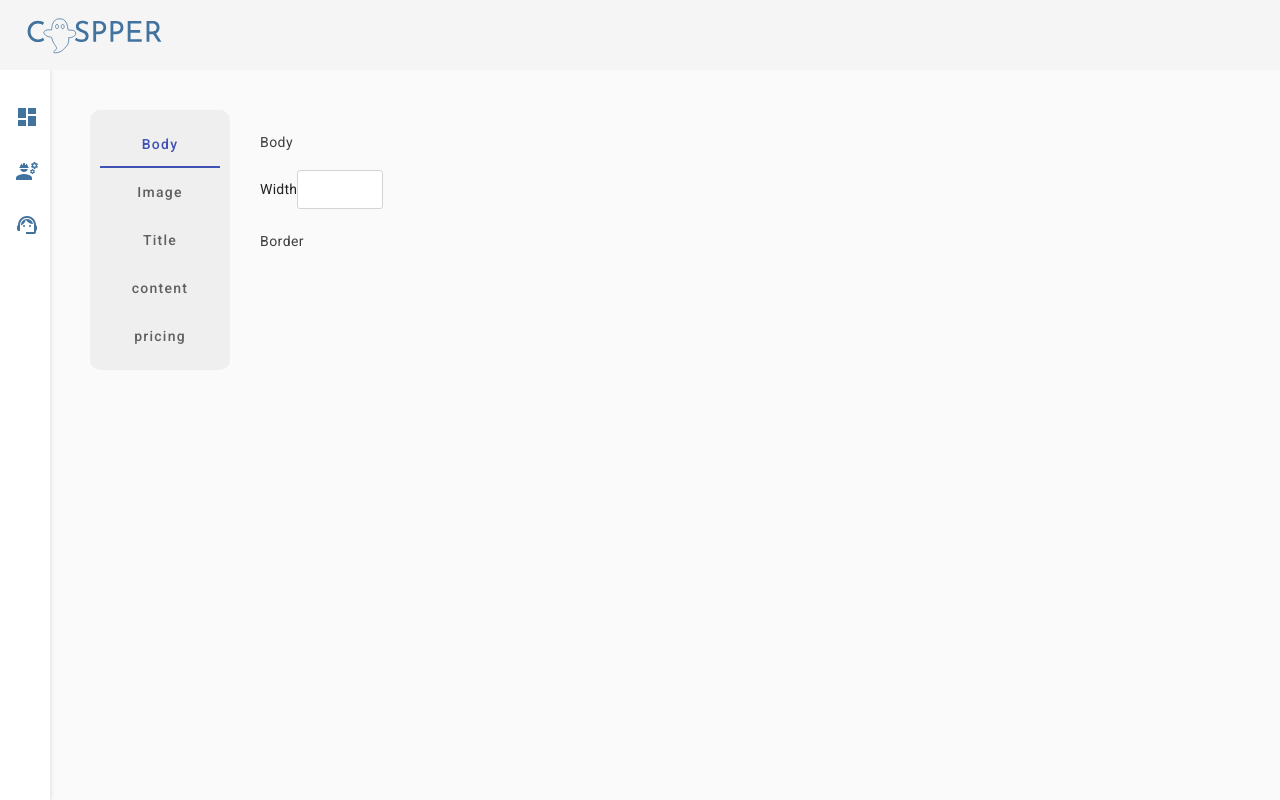
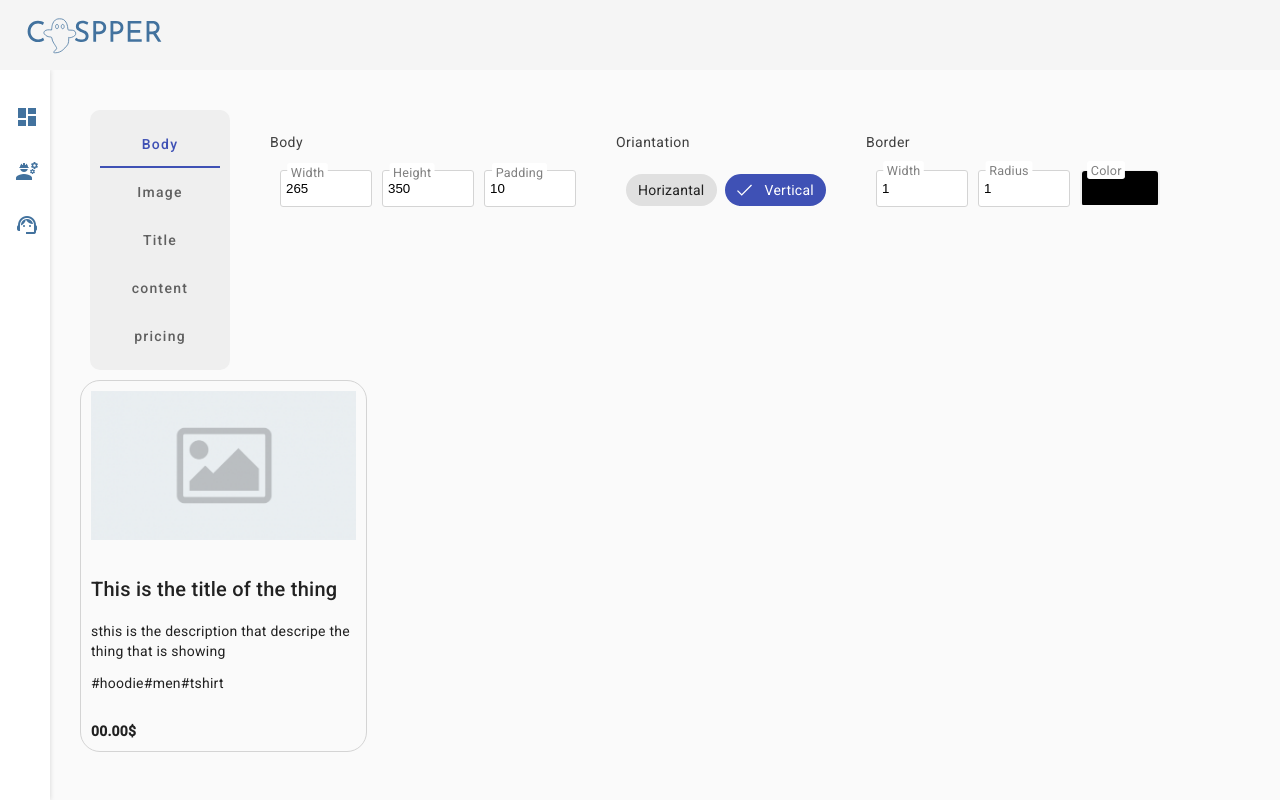
Before and after one commit to m7md47282/Casssper17, an Angular app: page /card-editor in a window 1280 px wide. Built offline with nearby package versions, Linux system fonts and the light colour scheme.

Commit message:
fixing the setting and build the card

```diff
--- a/src/app/card/card-editor/card-editor.component.html
+++ b/src/app/card/card-editor/card-editor.component.html
@@ -3,21 +3,61 @@
         <mat-tab label="Body">
             <div class="settigns">
                 <div class="settigns-row">
-                    <h4>Body</h4>
                     <div class="flex-row">
-                        <div class="form-input cool-label" >
-                            <label for="">Width</label>
-                            <input type="number" class="small-input">
+
+                        <div class="margin-x-10">
+                            <h4>Body</h4>
+                            <div class="flex-row margin-x-10">
+                                <div class="form-input cool-label" >
+                                    <input type="number" attr-label="Width" name="boderWidth" [(ngModel)]="cardSettings.body.width"  class="small-input">
+                                    <label for="boderWidth">Width</label>
+                                </div>
+                                <div class="form-input cool-label" >
+                                    <input type="number" attr-label="Width" name="boderWidth" [(ngModel)]="cardSettings.body.height"  class="small-input">
+                                    <label for="boderWidth">Height</label>
+                                </div>
+                                <div class="form-input cool-label" >
+                                    <input type="number" attr-label="Width" name="boderWidth" [(ngModel)]="cardSettings.body.padding"  class="small-input">
+                                    <label for="boderWidth">Padding</label>
+                                </div>
+                            </div>
                         </div>
+
+                        <div class="margin-x-10">
+                            <h4>Oriantation</h4>
+                            <div class="flex-row">
+                                <div class="margin-x-10">
+
+                                    <mat-chip-listbox aria-label="Oriantation" [(ngModel)]="cardSettings.body.oriantation">
+                                        <mat-chip-option value="horizantal">Horizantal</mat-chip-option>
+                                        <mat-chip-option value="vertical">Vertical</mat-chip-option>
+                                      </mat-chip-listbox>
+                                </div>
+                            </div>
+                        </div>
+
+                        <div class="margin-x-10">
+                            <h4>Border</h4>
+                            <div class="flex-row margin-x-10">
+                                <div class="form-input cool-label" >
+                                    <input type="number" attr-label="Width" name="boderWidth" [(ngModel)]="cardSettings.body.borderWidth"  class="small-input">
+                                    <label for="boderWidth">Width</label>
+                                </div>
+                                <div class="form-input cool-label" >
+                                    <input type="number" attr-label="Width" name="boderWidth" [(ngModel)]="cardSettings.body.borderWidth"  class="small-input">
+                                    <label for="boderWidth">Radius</label>
+                                </div>
+                                <div class="form-input cool-label" >
+                                    <input type="color" attr-label="Width" name="boderWidth" [(ngModel)]="cardSettings.body.borderColor"  class="small-input">
+                                    <label for="boderWidth">Color</label>
+                                </div>
+                            </div>
+                        </div>
+
+
                     </div>
                 </div>
 
-                <div class="settigns-row">
-                    <h4>Border</h4>
-                    <div class="flex-row">
-
-                    </div>
-                </div>
             </div>
         </mat-tab>
         <mat-tab label="Image"> Image </mat-tab>
@@ -27,6 +67,11 @@
       </mat-tab-group>
 
       <div class="preview">
-
+            <app-card [card]="cardSettings"></app-card>
       </div>
 </div>
+
+<div class="card-preview items-center content-center">
+
+
+</div>
--- a/src/app/card/card-editor/card-editor.component.ts
+++ b/src/app/card/card-editor/card-editor.component.ts
@@ -1,15 +1,43 @@
 import { Component } from '@angular/core';
 import { MatTabGroup, MatTab } from '@angular/material/tabs'
+import { FormsModule } from "@angular/forms";
+import { MatChipsModule } from "@angular/material/chips";
+
+import { CardComponent } from '../card/card.component';
+
+
+
+
 @Component({
   selector: 'app-card-editor',
   standalone: true,
   imports: [
     MatTabGroup,
-    MatTab
+    MatTab,
+    FormsModule,
+    MatChipsModule,
+    CardComponent
   ],
   templateUrl: './card-editor.component.html',
   styleUrl: './card-editor.component.sass'
 })
 export class CardEditorComponent {
+  cardSettings = {
+    body: {
+      width: 265,
+      height: 350,
+      padding: 10,
+      oriantation: 'vertical',
+      borderWidth: 1,
+      borderColor: 'd4d4d4',
+      borderRadius: 20,
+    },
+    image: {
+      width: 0
+    }
+  };
+
+
+  // need to make it two way binding
 
 }
--- /dev/null
+++ b/src/app/card/card-interface.ts
@@ -0,0 +1,17 @@
+export interface Card {
+    body: {
+        width?: number,
+        height?: number,
+        oriantation?: string,
+        borderWidth?: number,
+        borderColor?: string,
+        borderRadius?: number,
+        padding?: number,
+    },
+    image: {
+        width: number
+    },
+    title?: {},
+    content?: {},
+    pricing?: {},
+}
--- /dev/null
+++ b/src/app/card/card/card.component.html
@@ -0,0 +1,27 @@
+<div class="card" [ngStyle]="cardStyle()">
+    <div class="card-header">
+        <div class="image-container">
+            <img [ngStyle]="imageStyle()" src="../../../assets/images/default-card-image.png" alt="">
+        </div>
+    </div>
+    <div class="card-content">
+        <div class="title">
+            <h2>This is the title of the thing</h2>
+        </div>
+
+        <div class="desciption">
+            <p>
+                sthis is the description that descripe the thing that is showing
+            </p>
+        </div>
+
+        <div class="tags">
+            #hoodie#men#tshirt
+        </div>
+    </div>
+    <div class="card-footer">
+        <div class="price">
+            <b>00.00$</b>
+        </div>
+    </div>
+</div>
--- /dev/null
+++ b/src/app/card/card/card.component.sass
@@ -0,0 +1,4 @@
+.card
+    display: flex
+    flex-direction: column
+    justify-content: space-between
--- /dev/null
+++ b/src/app/card/card/card.component.ts
@@ -0,0 +1,59 @@
+import { CommonModule } from '@angular/common';
+import { Component, OnInit, computed, input, effect, model} from '@angular/core';
+import { Card } from '../card-interface';
+
+@Component({
+  selector: 'app-card',
+  standalone: true,
+  imports: [
+    CommonModule
+  ],
+  templateUrl: './card.component.html',
+  styleUrl: './card.component.sass'
+})
+export class CardComponent implements OnInit {
+
+  card = model<Card>({
+    body: {
+      width: 265,
+      height: 350,
+      oriantation: '',
+      borderWidth: 1,
+      borderColor: 'D2D2D2',
+      borderRadius: 22,
+      padding: 10,
+    },
+    image: {
+      width: 250
+    }
+  }, )
+
+
+
+  cardStyle = computed(() => {
+    return {
+      width: `${this.card().body.width}px`,
+      height: `${this.card().body.height}px`,
+      border: `${this.card().body.borderWidth}px solid #${this.card().body.borderColor}`,
+      'border-radius': `${this.card().body.borderRadius}px`,
+      padding: `${this.card().body.padding}px`,
+    }
+  })
+
+  imageStyle =  computed( () => {
+    return{
+      width: `100%`,
+    }
+  })
+
+  constructor(){
+
+  }
+  ngOnInit(): void {
+
+
+  }
+
+
+
+}
--- a/src/styles.sass
+++ b/src/styles.sass
@@ -33,9 +33,45 @@ body
     gap: 10px
     width: 100%
 
+.margin-x-10
+    margin-inline: 10px
+input:focus, input:focus-visible
+    outline: 1px solid $primary
+
 .form-input
     position: relative
     input
         height: 35px
         border: 1px solid #d4d4d4
         border-radius: 3px
+        position: relative
+        padding: 0 5px
+        &[type=color]
+            padding: 0
+            border: none
+            &::-webkit-color-swatch
+                border: none
+                border-radius: 3px
+                width: 100%
+                height: 35px
+                margin: 0
+                padding: 0
+                transform: translateY(-3px)
+
+    &.cool-label
+        label
+            position: absolute
+            top: 22%
+            left: 10px
+            z-index: 99
+            color: gray
+            pointer-events: none
+            padding: 0 4px
+        input
+            &:focus, &:focus-visible, &[ng-reflect-model]
+                & + label
+                    background: white
+                    border-radius: 3px
+                    top: -22%
+                    left: 5px
+                    scale: .9
```
Also changed, not shown: src/assets/images/default-card-image.png (added), 1 other file (tests, documents, lock files or other folders).
